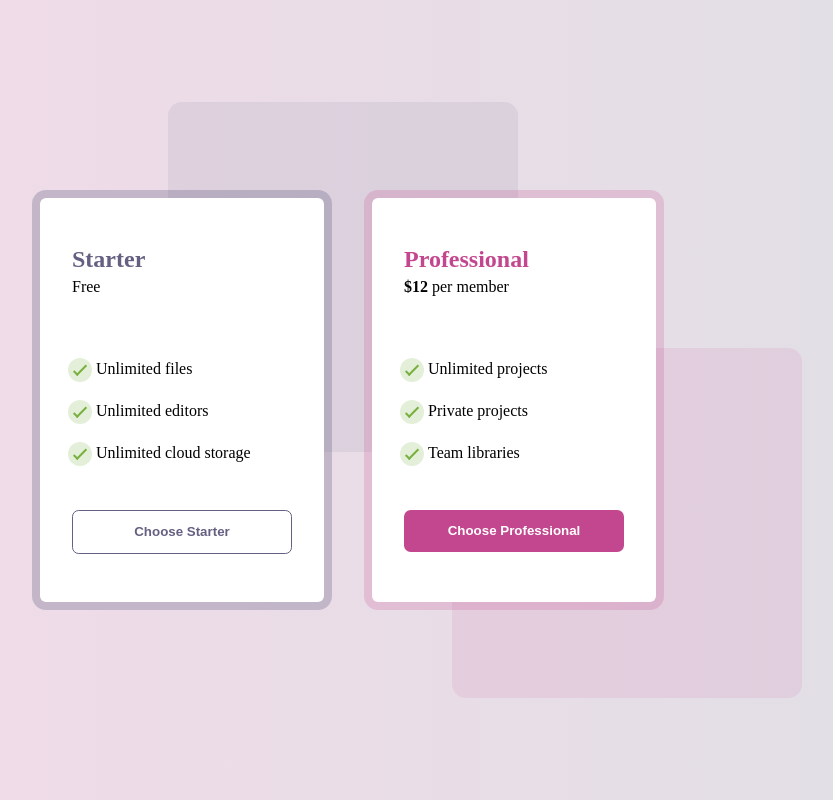
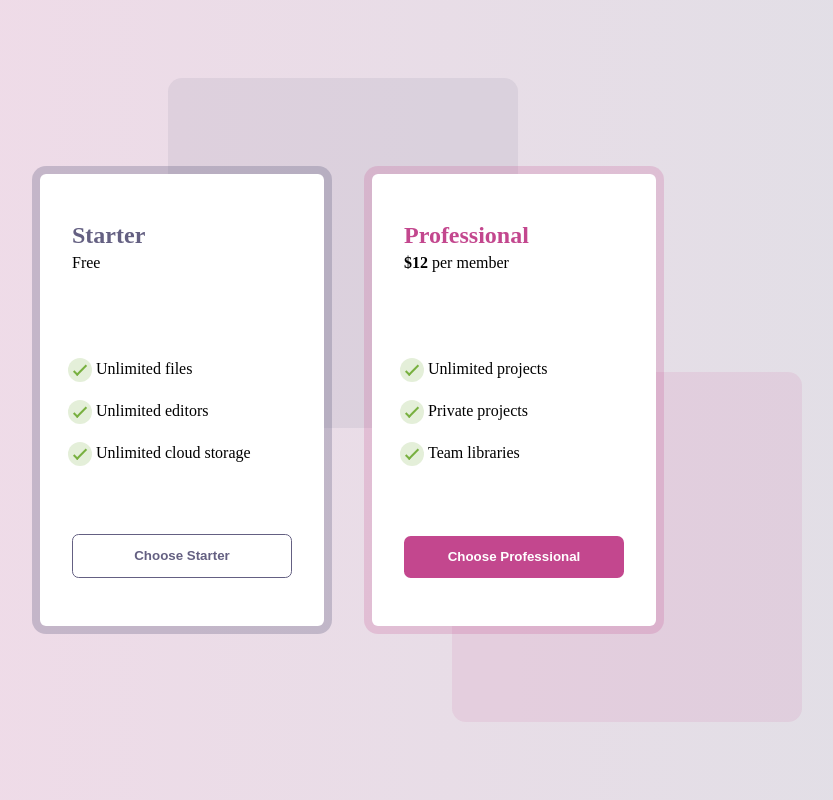
Before and after one commit to ishantbhurani/pricing-cards-2, a plain HTML site: page index.html in a window 1280 px wide. Shown: the whole page, without its empty margins (292-1125 px from the left). Drawn offline with Linux system fonts and the light colour scheme.

Commit message:
Fix: buttons aligned in both the cards

```diff
--- a/style.css
+++ b/style.css
@@ -74,6 +74,8 @@ li::after {
   border: 0.5em solid var(--color-card-border);
   border-radius: 0.875em;
   background-clip: padding-box;
+  display: flex;
+  flex-direction: column;
 }
 
 .card-violet {
@@ -122,6 +124,10 @@ li::after {
   font-weight: bold;
 }
 
+.features {
+  flex: 1;
+}
+
 .btn {
   width: 100%;
   padding: 1em;
```
